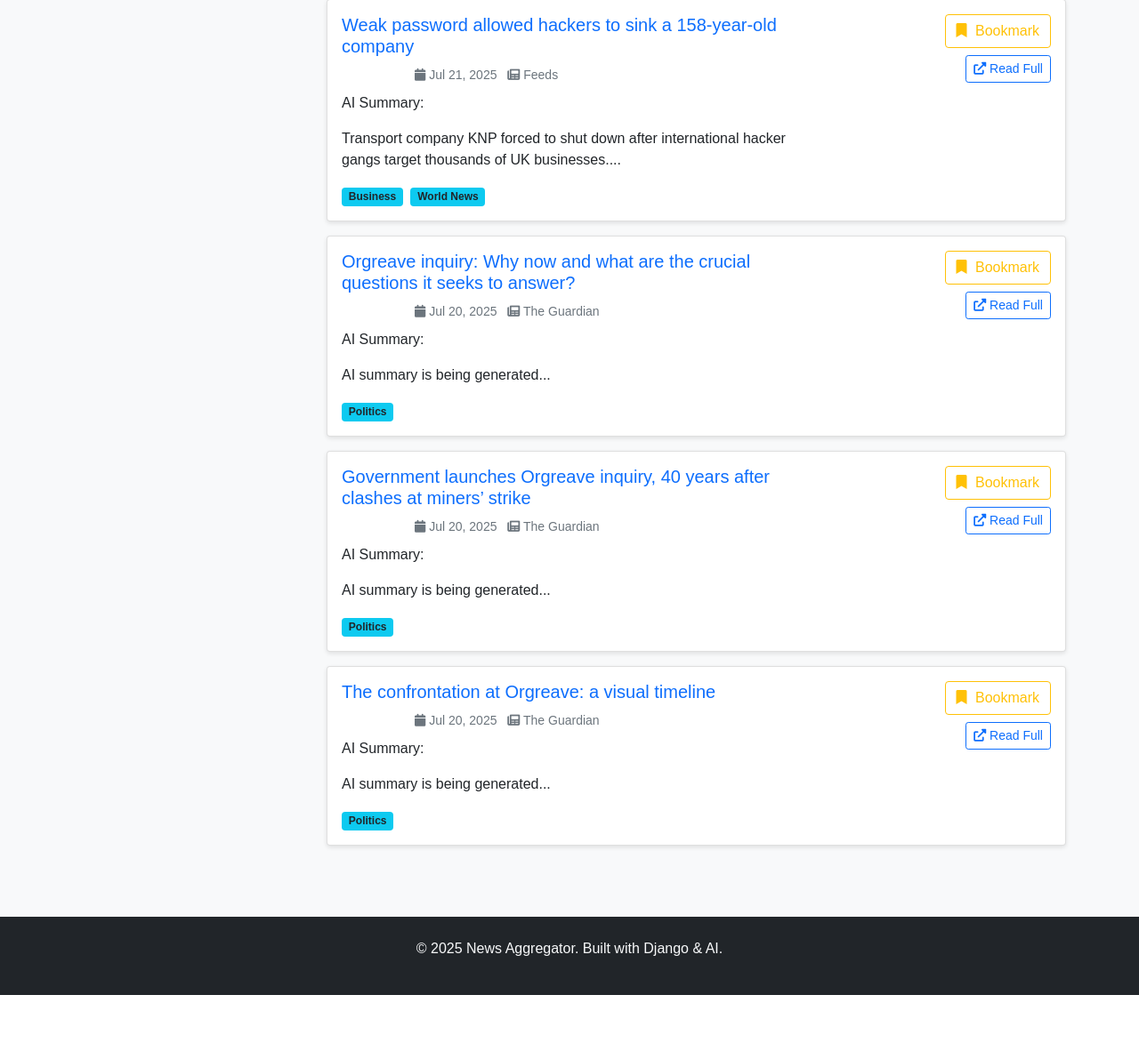
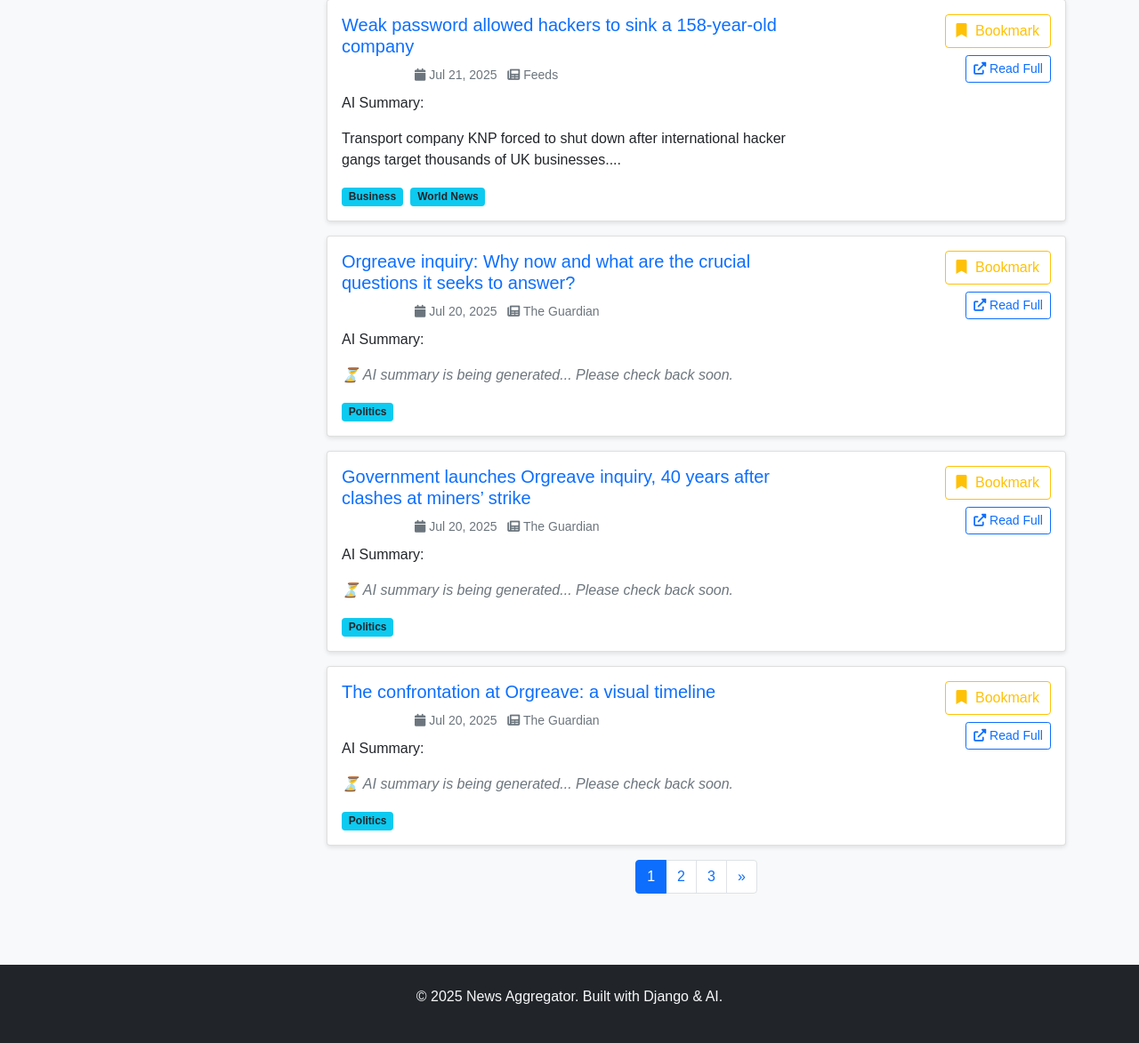
Before and after one commit to SirishaSurnam/personalized-news-aggregator, a Django app: page /dashboard/ in a window 1280 px wide. Shown: the part 1931-3104 px from the top of the page at 89% size. Before the commit the page ends 3050 px from the top, so only its background shows below. Run offline with Django 4.2, Linux system fonts and the light colour scheme; a user stored in the database is signed in; data comes from the database, SQL or seed files in the repository; both versions use the stored data as it was after the commit; some libraries are stand-ins or nearby versions.

Commit message:
integrating with ai #3

```diff
--- a/config/settings.py
+++ b/config/settings.py
@@ -31,6 +31,7 @@ INSTALLED_APPS = [
     'apps.dashboard',
     'apps.ai_services',
     'django_celery_results',
+    'django_celery_beat',
 ]
 
 MIDDLEWARE = [
--- a/requirements.txt
+++ b/requirements.txt
@@ -19,3 +19,5 @@ sentence-transformers==2.2.2
 torch==2.1.0
 scikit-learn==1.3.0
 django-redis==5.4.0
+# pip install django-celery-beat
+django-celery-beat==2.4.0
--- a/templates/dashboard.html
+++ b/templates/dashboard.html
@@ -74,7 +74,11 @@
                         </div>
                         <p> AI Summary:  </p>
                         <p class="card-text">
-                            {{ article.summary|default:"AI summary is being generated..." }}
+                            {% if article.summary %}
+                                {{ article.summary }}
+                            {% else %}
+                                <span class="text-muted fst-italic">⏳ AI summary is being generated... Please check back soon.</span>
+                            {% endif %}
                         </p>
                         <div class="article-categories">
                             {% for category in article.categories.all %}
@@ -104,6 +108,33 @@
         </div>
         {% endfor %}
         {% if page_obj.has_other_pages %}
+<nav aria-label="Articles pagination">
+    <ul class="pagination justify-content-center">
+        {% if page_obj.has_previous %}
+        <li class="page-item">
+            <a class="page-link" href="?page={{ page_obj.previous_page_number }}&search={{ search_query }}&category={{ category_filter }}&bias={{ bias_filter }}" aria-label="Previous">
+                <span aria-hidden="true">&laquo;</span>
+            </a>
+        </li>
+        {% endif %}
+
+        {% for num in page_obj.paginator.page_range %}
+        <li class="page-item {% if page_obj.number == num %}active{% endif %}">
+            <a class="page-link" href="?page={{ num }}&search={{ search_query }}&category={{ category_filter }}&bias={{ bias_filter }}">{{ num }}</a>
+        </li>
+        {% endfor %}
+
+        {% if page_obj.has_next %}
+        <li class="page-item">
+            <a class="page-link" href="?page={{ page_obj.next_page_number }}&search={{ search_query }}&category={{ category_filter }}&bias={{ bias_filter }}" aria-label="Next">
+                <span aria-hidden="true">&raquo;</span>
+            </a>
+        </li>
+        {% endif %}
+    </ul>
+</nav>
+{% endif %}
+        {% if page_obj.has_other_pages %}
         <nav aria-label="Articles pagination">
             <ul class="pagination justify-content-center">
                 <!-- Pagination code -->
```
Also changed, not shown: config/celery.py (+7 -0 lines), db.sqlite3, 1 other file.
